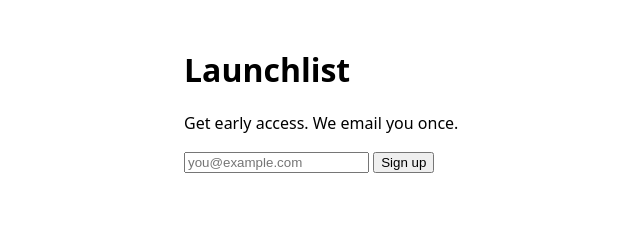
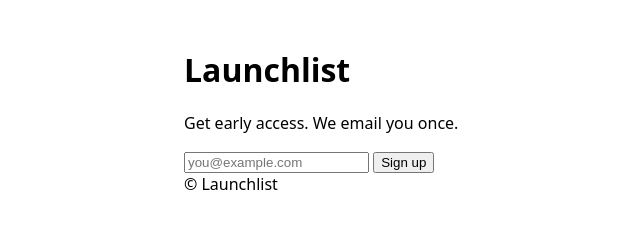
Before and after one commit to BenCoy09/launchlist-demo, a plain HTML site: page index.html in a window 1280 px wide. Shown: the whole page, without its empty margins (246-886 px from the left). Drawn offline with Linux system fonts and the light colour scheme.

Commit message:
feat: add footer

```diff
--- a/index.html
+++ b/index.html
@@ -9,6 +9,7 @@
   <button type="submit">Sign up</button>
 </form>
 <p id="ok" hidden>Thanks, you're on the list.</p>
+<footer>© Launchlist</footer>
 <script>
 const form = document.getElementById('signup');
 form.addEventListener('submit', e => {
```
